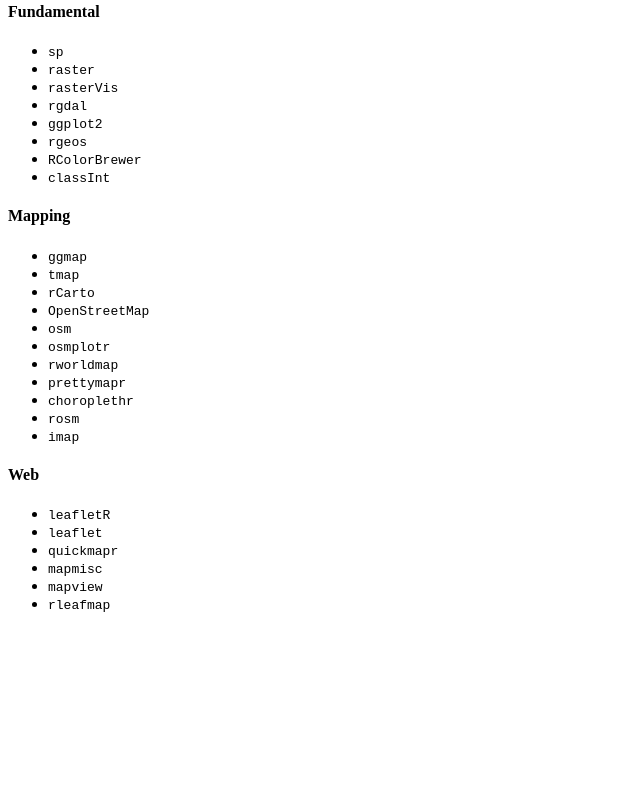
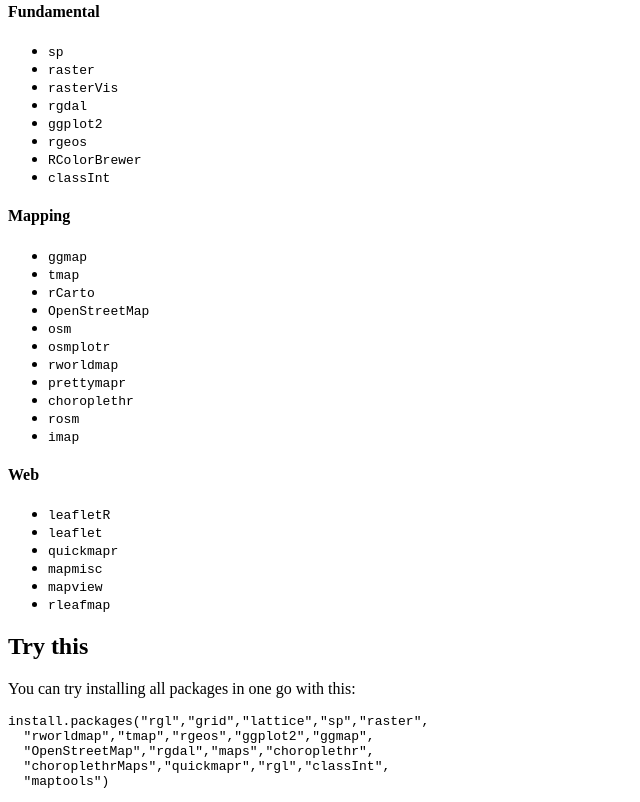
Before and after one commit to barryrowlingson/r-mapping-2016, a plain HTML site: page index.html in a window 1280 px wide. Shown: the part 523-1325 px from the top of the page, without its empty margins (0-640 px from the left). Before the commit the page ends 1152 px from the top, so only its background shows below. Drawn offline with Linux system fonts and the light colour scheme.

Commit message:
added big install line

```diff
--- a/index.html
+++ b/index.html
@@ -73,7 +73,16 @@ but once these are installed then you probably have the configuration for anythi
 <li><code>rleafmap</code></li>
 </ul>
 
-
-
+<h2>Try this</h2>
+<p>
+You can try installing all packages in one go with this:
+</p>
+<pre>
+install.packages("rgl","grid","lattice","sp","raster",
+  "rworldmap","tmap","rgeos","ggplot2","ggmap",
+  "OpenStreetMap","rgdal","maps","choroplethr",
+  "choroplethrMaps","quickmapr","rgl","classInt",
+  "maptools")
+</pre>
   </body>
 </html>
```
